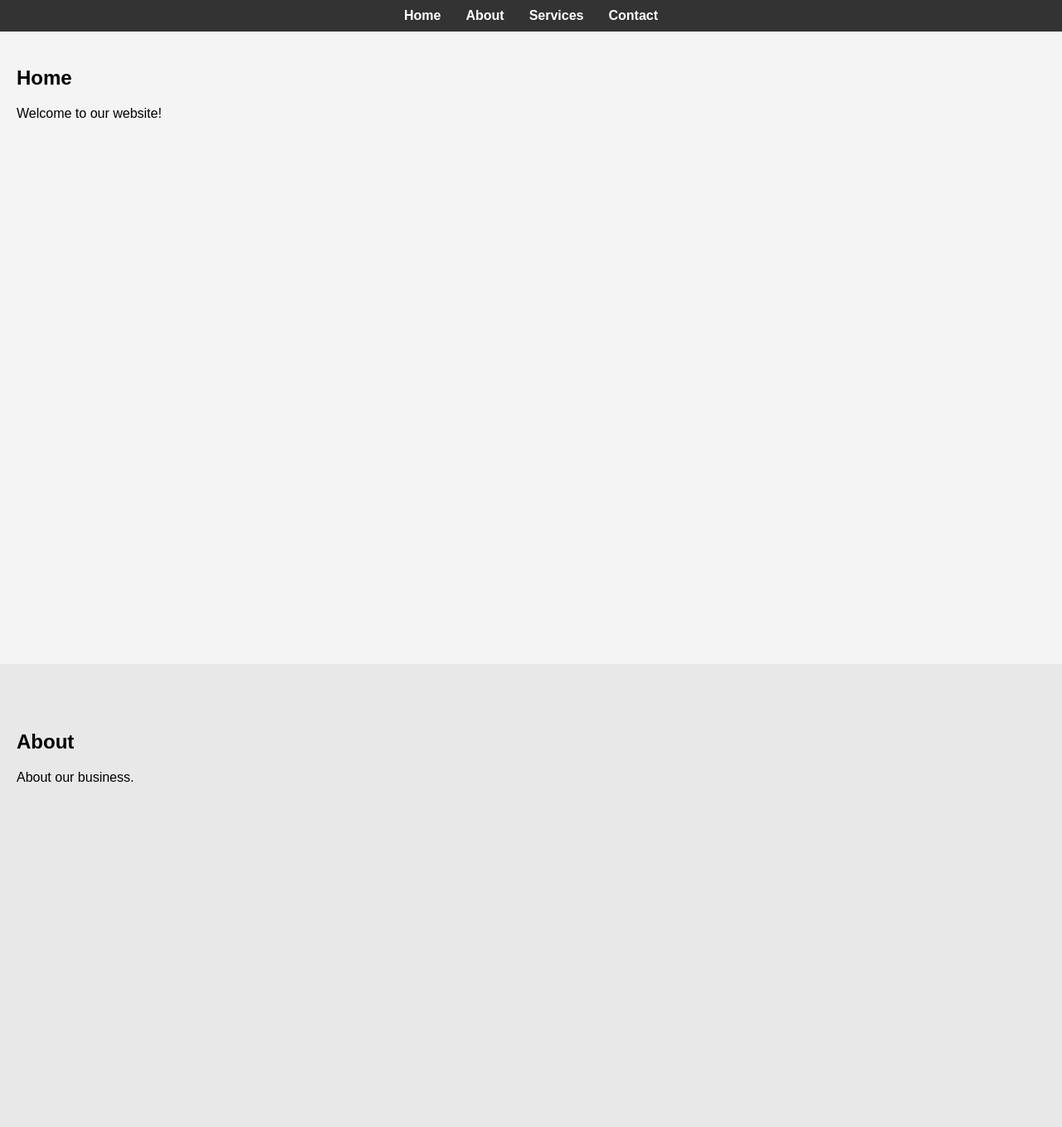
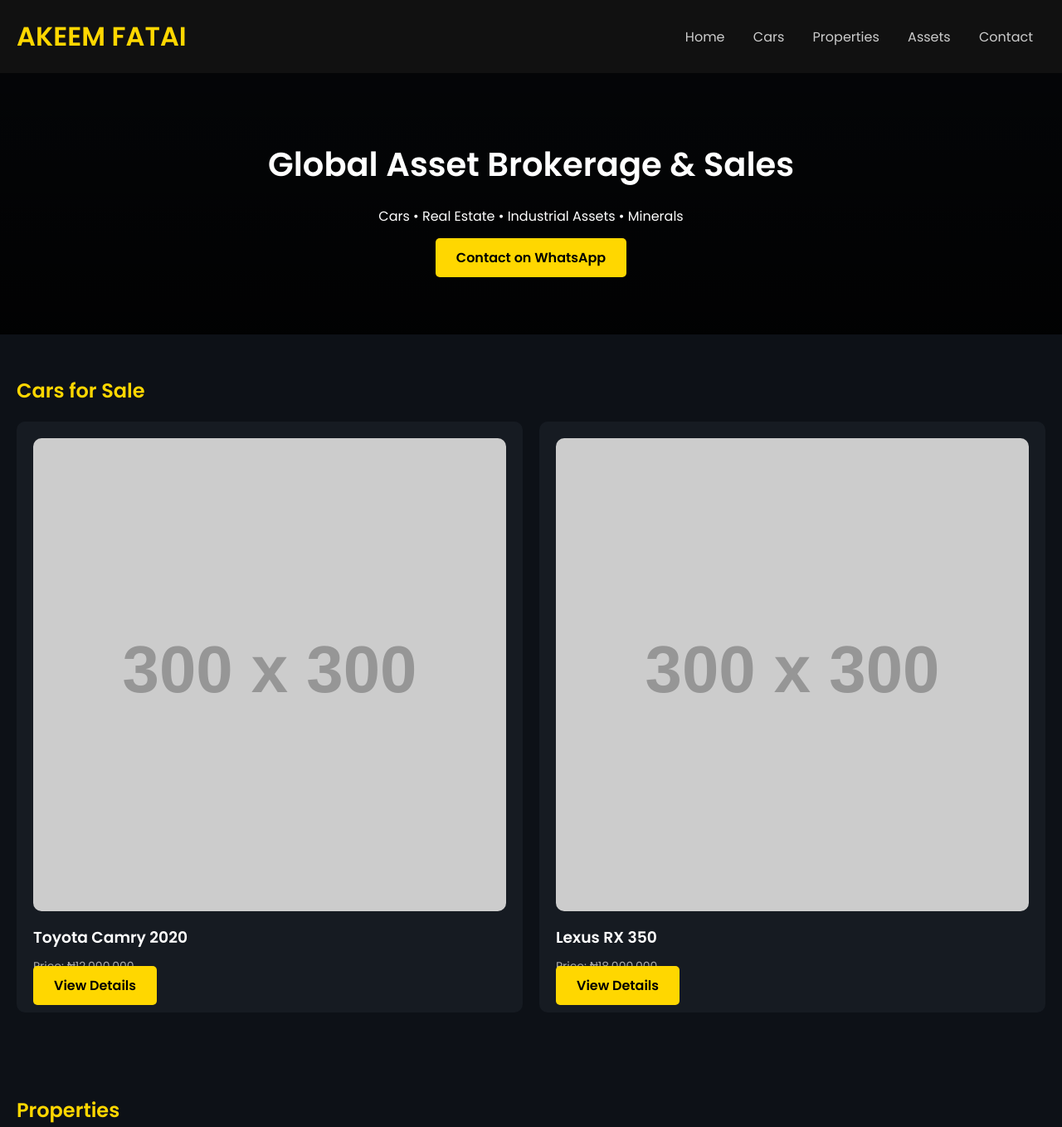
Before and after one commit to oliverhislop56-web/oliverhislop56, a plain HTML site: page Index.html in a window 1280 px wide. Shown: the top 1358 px of the page at 83% size. Drawn offline with Linux system fonts and the light colour scheme; placeholder pictures from the web are drawn by us.

Commit message:
index.html

```diff
--- a/Index.html
+++ b/Index.html
@@ -1,82 +1,166 @@
-<!DOCTYPE html>
-<html lang="en">
+<!DOCTYPE html><html lang="en">
 <head>
   <meta charset="UTF-8">
   <meta name="viewport" content="width=device-width, initial-scale=1.0">
-  <title>Your Website</title>
-  <style>
-    /* Basic reset */
-    * { margin: 0; padding: 0; box-sizing: border-box; }
-    body { font-family: Arial, sans-serif; scroll-behavior: smooth; }
+  <title>AKEEM FATAI | Asset Brokerage</title>  <link href="https://fonts.googleapis.com/css2?family=Poppins:wght@300;400;600&display=swap" rel="stylesheet">  <style>
+    * {
+      margin: 0;
+      padding: 0;
+      box-sizing: border-box;
+      font-family: 'Poppins', sans-serif;
+    }
 
-    /* Navigation bar */
-    nav {
-      position: fixed;
-      top: 0;
-      width: 100%;
-      background: #333;
+    body {
+      background: #0d1117;
       color: #fff;
+    }
+
+    header {
+      background: #111;
+      padding: 20px;
       display: flex;
-      justify-content: center;
-      padding: 10px 0;
-      z-index: 1000;
+      justify-content: space-between;
+      align-items: center;
     }
+
+    header h1 {
+      color: gold;
+    }
+
     nav a {
-      color: #fff;
+      margin: 0 15px;
       text-decoration: none;
-      margin: 0 15px;
+      color: #ccc;
+    }
+
+    nav a:hover {
+      color: gold;
+    }
+
+    .hero {
+      padding: 80px 20px;
+      text-align: center;
+      background: linear-gradient(rgba(0,0,0,0.7), rgba(0,0,0,0.9));
+    }
+
+    .hero h2 {
+      font-size: 40px;
+      margin-bottom: 20px;
+    }
+
+    .btn {
+      padding: 12px 25px;
+      background: gold;
+      color: #000;
+      text-decoration: none;
+      border-radius: 5px;
       font-weight: bold;
     }
-    nav a:hover { text-decoration: underline; }
 
-    /* Sections */
-    section {
-      min-height: 100vh;
-      padding: 80px 20px 20px; /* top padding to avoid nav overlap */
+    .section {
+      padding: 50px 20px;
     }
-    #home { background: #f4f4f4; }
-    #about { background: #e8e8e8; }
-    #services { background: #dcdcdc; }
-    #contact { background: #ccc; }
 
-    /* Section titles */
-    h1 { margin-bottom: 20px; }
-  </style>
-</head>
-<body>
+    .section h2 {
+      margin-bottom: 20px;
+      color: gold;
+    }
 
-  <!-- Navigation -->
+    .grid {
+      display: grid;
+      grid-template-columns: repeat(auto-fit, minmax(250px, 1fr));
+      gap: 20px;
+    }
+
+    .card {
+      background: #161b22;
+      padding: 20px;
+      border-radius: 10px;
+    }
+
+    .card img {
+      width: 100%;
+      border-radius: 10px;
+    }
+
+    .card h3 {
+      margin: 10px 0;
+    }
+
+    .card p {
+      color: #aaa;
+      font-size: 14px;
+    }
+
+    footer {
+      text-align: center;
+      padding: 20px;
+      background: #111;
+      margin-top: 30px;
+    }
+  </style></head><body><header>
+  <h1>AKEEM FATAI</h1>
   <nav>
-    <a href="#home">Home</a>
-    <a href="#about">About</a>
-    <a href="#services">Services</a>
+    <a href="#">Home</a>
+    <a href="#cars">Cars</a>
+    <a href="#properties">Properties</a>
+    <a href="#assets">Assets</a>
     <a href="#contact">Contact</a>
   </nav>
+</header><section class="hero">
+  <h2>Global Asset Brokerage & Sales</h2>
+  <p>Cars • Real Estate • Industrial Assets • Minerals</p>
+  <br>
+  <a class="btn" href="https://wa.me/234XXXXXXXXXX">Contact on WhatsApp</a>
+</section><section class="section" id="cars">
+  <h2>Cars for Sale</h2>
+  <div class="grid"><div class="card">
+  <img src="https://via.placeholder.com/300" alt="car">
+  <h3>Toyota Camry 2020</h3>
+  <p>Price: ₦12,000,000</p>
+  <a class="btn" href="#">View Details</a>
+</div>
 
-  <!-- Sections -->
-  <section id="home">
-    <h1>Home</h1>
-    <!-- Paste home page content here -->
-    <p>Welcome to our website!</p>
-  </section>
+<div class="card">
+  <img src="https://via.placeholder.com/300" alt="car">
+  <h3>Lexus RX 350</h3>
+  <p>Price: ₦18,000,000</p>
+  <a class="btn" href="#">View Details</a>
+</div>
 
-  <section id="about">
-    <h1>About</h1>
-    <!-- Paste about page content here -->
-    <p>About our business.</p>
-  </section>
+  </div>
+</section><section class="section" id="properties">
+  <h2>Properties</h2>
+  <div class="grid"><div class="card">
+  <img src="https://via.placeholder.com/300" alt="house">
+  <h3>Luxury 4 Bedroom Duplex</h3>
+  <p>Location: Lagos</p>
+  <a class="btn" href="#">View Details</a>
+</div>
 
-  <section id="services">
-    <h1>Services</h1>
-    <!-- Paste services page content here -->
-    <p>Here are the services we offer.</p>
-  </section>
+  </div>
+</section><section class="section" id="assets">
+  <h2>Industrial & Mineral Assets</h2>
+  <div class="grid"><div class="card">
+  <img src="https://via.placeholder.com/300" alt="asset">
+  <h3>Oil Rich Land</h3>
+  <p>Verified Resource Location</p>
+  <a class="btn" href="#">View Details</a>
+</div>
 
-  <section id="contact">
-    <h1>Contact</h1>
-    <!-- Paste contact page content here -->
-    <p>Contact us at example@email.com</p>
-  </section>
+<div class="card">
+  <img src="https://via.placeholder.com/300" alt="ship">
+  <h3>Abandoned Cargo Ship</h3>
+  <p>Available for Acquisition</p>
+  <a class="btn" href="#">View Details</a>
+</div>
 
-</body>
+  </div>
+</section><section class="section" id="contact">
+  <h2>Contact</h2>
+  <p>Phone: +234 XXX XXX XXXX</p>
+  <p>Email: info@akeemfatai.com</p>
+</section><footer>
+  <p>© 2026 AKEEM FATAI. All Rights Reserved.</p>
+</footer></body>
 </html>
```
